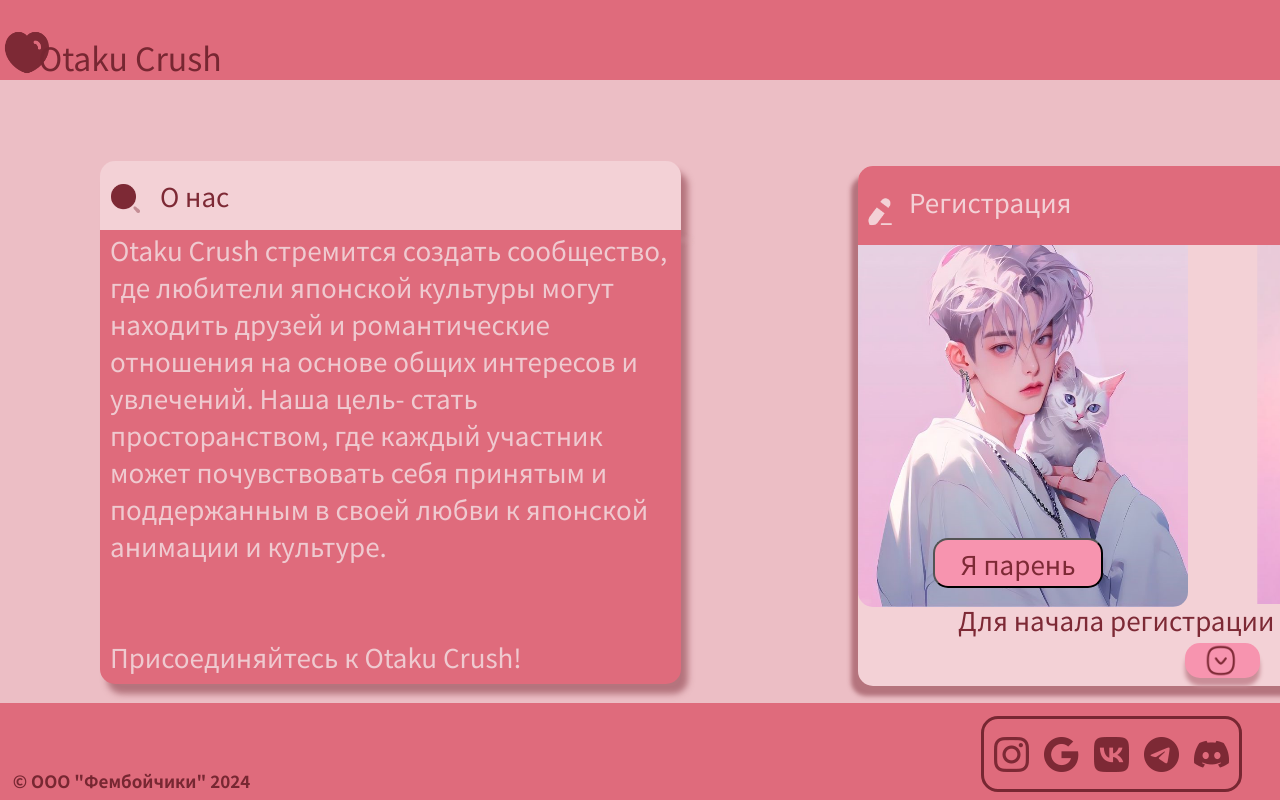
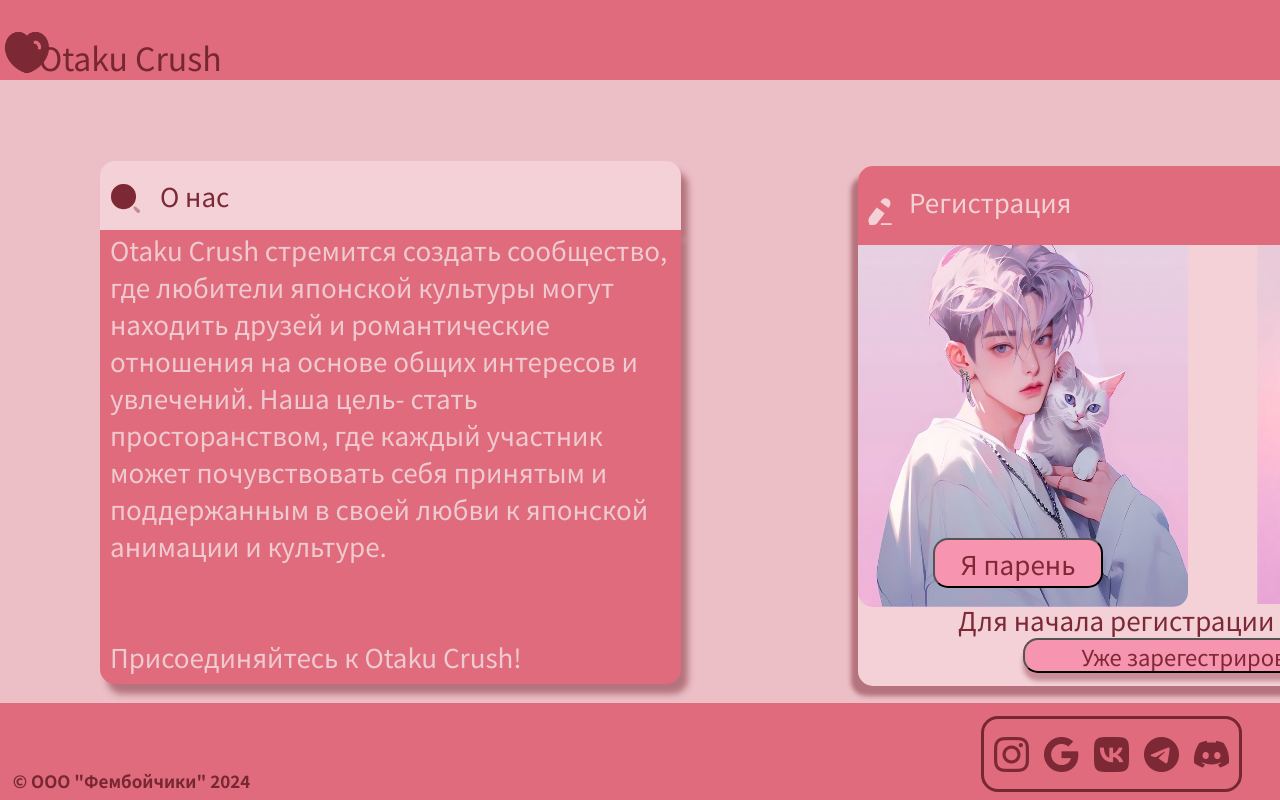
Before and after one commit to FreshinS/femboy-project, a website: page index.html in a window 1280 px wide. Shown: the top 800 px of the page. Drawn offline with Linux system fonts and the light colour scheme.

Commit message:
final fix index

```diff
--- a/index.css
+++ b/index.css
@@ -334,15 +334,28 @@
 .rezerv {
     position: absolute;
     background-color: #F794AF;
-    width: 75px;
+    width: 375px;
     height: 35px;
     border-top-left-radius: 15px;
     border-top-right-radius: 15px;
     border-bottom-left-radius: 15px;
     border-bottom-right-radius: 15px;
-    margin-top: 5px;
-    right: 45%;
+    right: 26%;
     box-shadow: 0px 8px 4px #C98E98;
+}
+
+.custom-btn3 {
+    background-color: #F794AF;
+    font-family: 'Noto Sans JP';
+    font-size: 22px;
+    font-weight: 400;
+    color: #7D2935;
+    width: 375px;
+    height: 35px;
+    border-top-left-radius: 15px;
+    border-top-right-radius: 15px;
+    border-bottom-left-radius: 15px;
+    border-bottom-right-radius: 15px;
 }
 
 .custom-btn {
--- a/index.html
+++ b/index.html
@@ -54,7 +54,7 @@
         <div class="final">
             <p class="finalo4ka">Для начала регистрации укажите свой пол</p>
             <div class="rezerv">
-            <img class= 'logo-search3' src="pics/button.png" alt="Кнопка регистрации">
+                <p class="login"><a href="index6.html"><button class="custom-btn3 btn-3"><span>Уже зарегестрирован(а)</span></button></a></p>
             </div>
         </div>
     </div>
```
Also changed, not shown: index4.css (+6 -1 lines), index4.html (+2 -2 lines).
